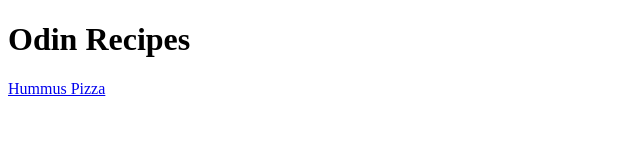
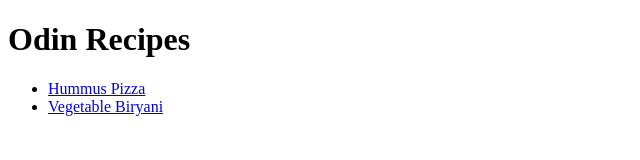
Before and after one commit to rahulsharma9/odin-recipes, a plain HTML site: page index.html in a window 1280 px wide. Shown: the whole page, without its empty margins (0-640 px from the left). Drawn offline with Linux system fonts and the light colour scheme.

Commit message:
Link veg-biryani.html to index.html

```diff
--- a/index.html
+++ b/index.html
@@ -6,6 +6,9 @@
 </head>
 <body>
     <h1>Odin Recipes</h1>
-    <a href="./recipes/hummus-pizza.html">Hummus Pizza</a>
+    <ul>
+        <li><a href="./recipes/hummus-pizza.html">Hummus Pizza</a></li>
+        <li><a href="./recipes/veg-biryani.html">Vegetable Biryani</a></li>
+    </ul>
 </body>
 </html>
```
